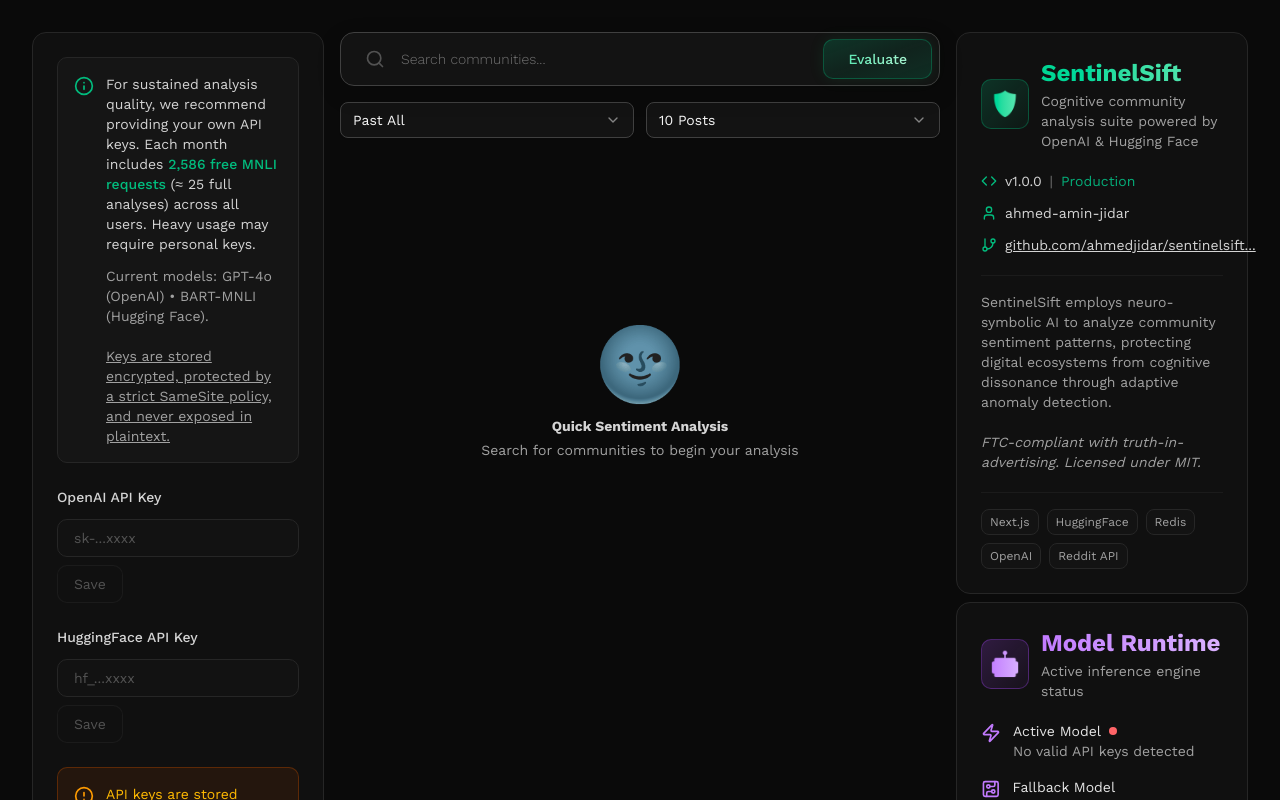
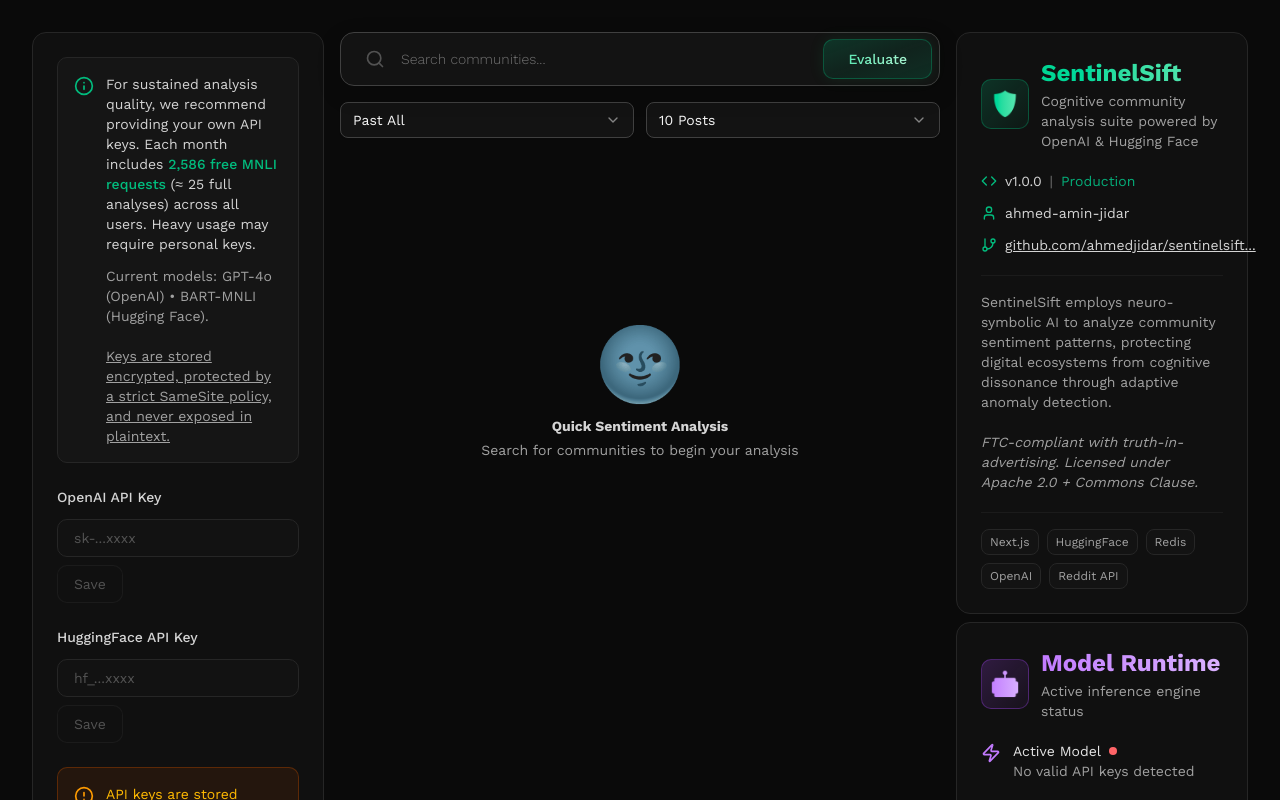
Before and after one commit to ahmedjidar/SentinelSift-social-media-sentiment-analyzer, a Next.js app: page / in a window 1280 px wide. Shown: the top 800 px of the page. Built offline with nearby package versions, Linux system fonts and the light colour scheme.

Commit message:
Updated LICENSE & Use

```diff
--- a/src/components/main/SourceInfo.tsx
+++ b/src/components/main/SourceInfo.tsx
@@ -50,7 +50,7 @@
     <p className="text-sm text-neutral-400 pt-4 border-t border-neutral-800/50">
       SentinelSift employs neuro-symbolic AI to analyze community sentiment patterns,
       protecting digital ecosystems from cognitive dissonance through adaptive
-      anomaly detection.<br /> <br /> <i> FTC-compliant with truth-in-advertising. Licensed under MIT.</i>
+      anomaly detection.<br /> <br /> <i> FTC-compliant with truth-in-advertising. Licensed under Apache 2.0 + Commons Clause.</i>
     </p>
 
     <div className="flex flex-wrap gap-2 pt-4 border-t border-neutral-800/50">
```
Also changed, not shown: 1 other file (tests, documents, lock files or other folders).
